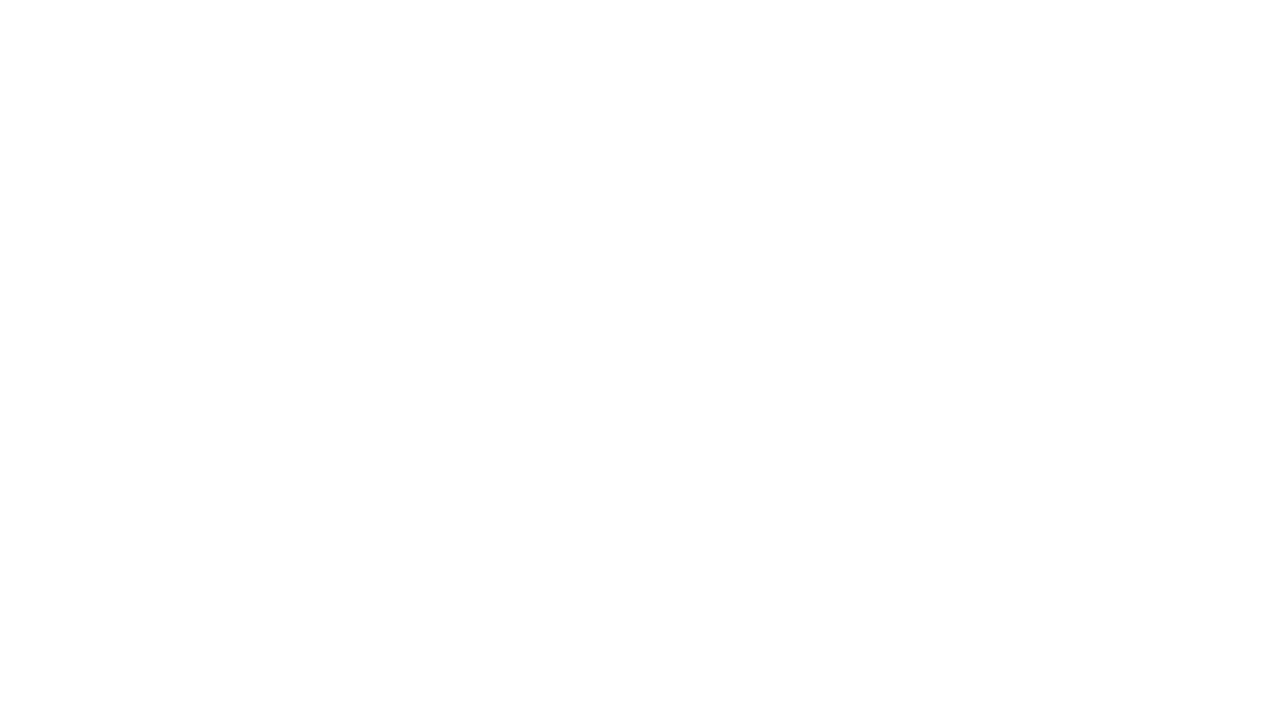
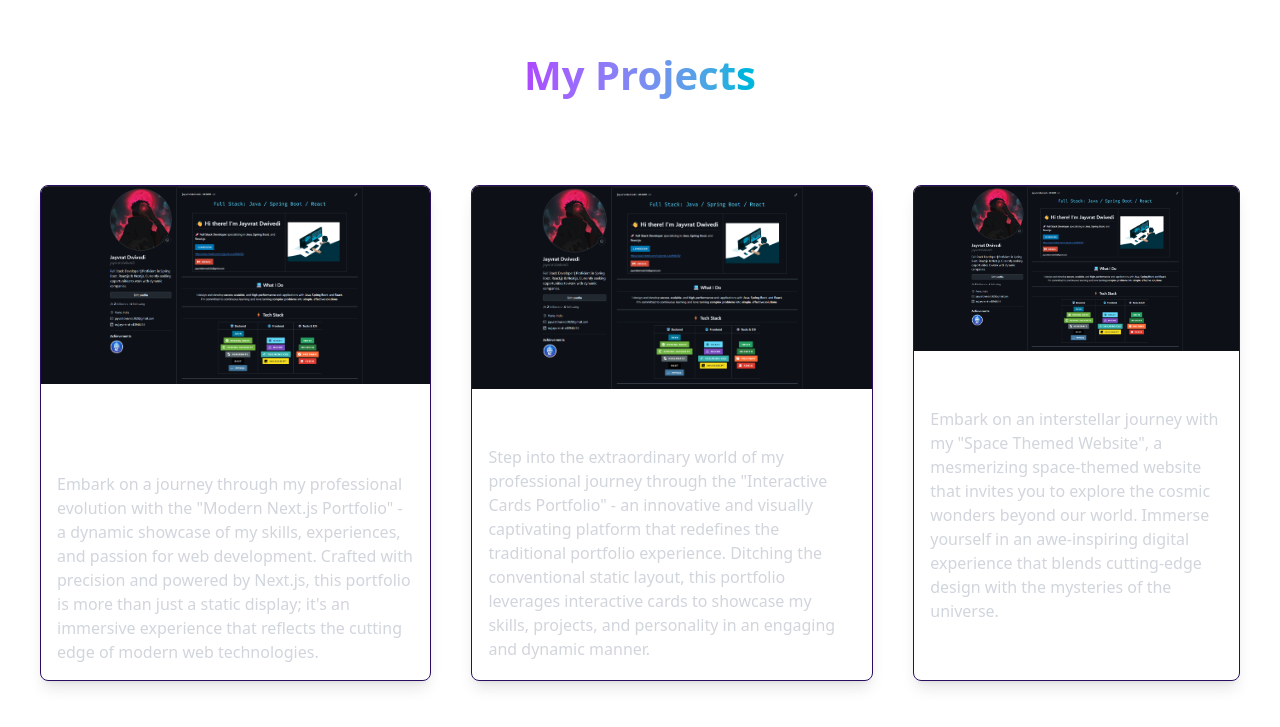
Before and after one commit to jayvratdwivedi/portfolio, a React (Vite) app: page / in a window 1280 px wide. Shown: the part 2800-3527 px from the top of the page. Before the commit the page ends 2605 px from the top, so only its background shows below. Built offline with nearby package versions, Linux system fonts and the light colour scheme; a web font is replaced by a local one.

Commit message:
add projects

```diff
--- /dev/null
+++ b/components/main/Projects.jsx
@@ -0,0 +1,28 @@
+import { PROJECTS } from "../../constants";
+import ProjectCard from "../sub/ProjectCard";
+
+const Projects = () => {
+  return (
+    <section
+      id="projects"
+      className="flex flex-col items-center justify-center py-20"
+    >
+      <h1 className="text-[40px] font-semibold text-transparent bg-clip-text bg-gradient-to-r from-purple-500 to-cyan-500 py-20">
+        My Projects
+      </h1>
+      <div className="h-full w-full flex flex-col md:flex-row gap-10 px-10">
+        {PROJECTS.map((project) => (
+          <ProjectCard
+            key={project.title}
+            src={project.image}
+            title={project.title}
+            description={project.description}
+            link={project.link}
+          />
+        ))}
+      </div>
+    </section>
+  );
+};
+
+export default Projects;
--- /dev/null
+++ b/components/sub/ProjectCard.jsx
@@ -0,0 +1,19 @@
+const ProjectCard = ({ src, title, description, link }) => {
+  return (
+    <a
+      href={link}
+      target="_blank"
+      rel="noreferrer noopener"
+      className="relative overflow-hidden rounded-lg shadow-lg border border-[#2A0E61]"
+    >
+      <img src={src} alt={title} className="w-full object-contain" />
+
+      <div className="relative p-4">
+        <h1 className="text-2xl font-semibold text-white">{title}</h1>
+        <p className="mt-2 text-gray-300">{description}</p>
+      </div>
+    </a>
+  );
+};
+
+export default ProjectCard;
--- a/constants/index.js
+++ b/constants/index.js
@@ -263,7 +263,7 @@ export const OTHER_SKILL = [
 
 export const PROJECTS = [
   {
-    title: "Modern Next.js 14 Portfolio",
+    title: "Modern React + Tailwind CSS Portfolio",
     description:
       'Embark on a journey through my professional evolution with the "Modern Next.js Portfolio" - a dynamic showcase of my skills, experiences, and passion for web development. Crafted with precision and powered by Next.js, this portfolio is more than just a static display; it\'s an immersive experience that reflects the cutting edge of modern web technologies.',
     image: "/projects/project-1.png",
--- a/src/App.jsx
+++ b/src/App.jsx
@@ -1,6 +1,7 @@
 import Encryption from "../components/main/Encryption";
 import Hero from "../components/main/Hero";
 import Navbar from "../components/main/Navbar";
+import Projects from "../components/main/Projects";
 import Skills from "../components/main/Skills";
 import StarsCanvas from "../components/main/StarCanvas";
 import "./App.css";
@@ -19,6 +20,7 @@ function App() {
           <Hero />
           <Skills />
           <Encryption />
+          <Projects />
         </div>
       </main>
     </div>
```
